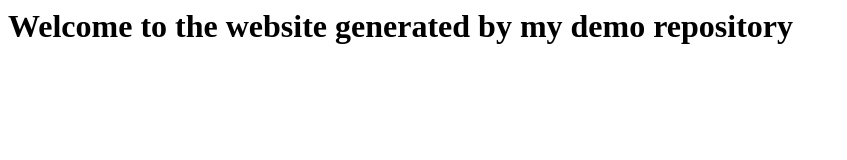
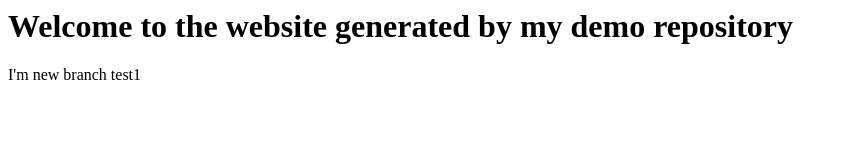
Before and after one commit to EEIT91-Team1/demo-repository, a website: page index.html in a window 1280 px wide. Shown: the whole page, without its empty margins (0-847 px from the left). Drawn offline with Linux system fonts and the light colour scheme.

Commit message:
new branch test1

```diff
--- a/index.html
+++ b/index.html
@@ -1 +1,2 @@
 <h1>Welcome to the website generated by my demo repository</h1>
+<p>I'm new branch test1</p>
```
